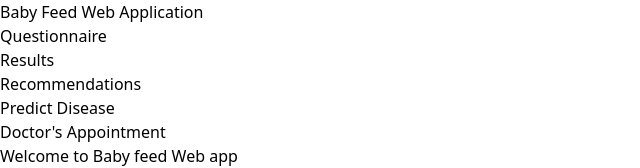
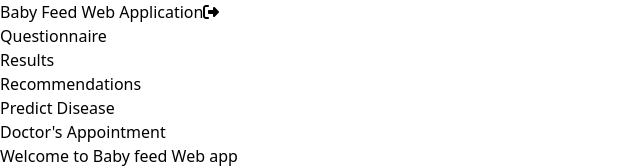
Before and after one commit to Harshith-Teja/Baby-feed-web-app, a React (Vite) app in the folder front-end/: page / in a window 1280 px wide. Shown: the top 168 px of the page, without its empty margins (0-640 px from the left). Built offline with nearby package versions, Linux system fonts and the light colour scheme.

Commit message:
Ready to deploy

```diff
--- a/front-end/src/components/Header.jsx
+++ b/front-end/src/components/Header.jsx
@@ -1,9 +1,23 @@
-import React from "react";
+import { FontAwesomeIcon } from "@fortawesome/react-fontawesome"
+import { faRightFromBracket } from "@fortawesome/free-solid-svg-icons"
+import { useNavigate } from "react-router-dom";
+import axios from '../api/axios'
 
 export const Header = () => {
+  const navigate = useNavigate()
+
+  const handleLogout = async () => {
+      await axios.get('/logout')
+      navigate('/login')
+  }
+
   return (
-    <header className="bg-gradient-to-r from-indigo-400 to-cyan-400 shadow-2xl shadow-indigo-500/50 text-slate-100 text-4xl text-center p-4">
+    <header className="bg-gradient-to-r from-indigo-400 to-cyan-400 shadow-2xl shadow-indigo-500/50 text-slate-100 text-4xl text-center p-4 relative">
       Baby Feed Web Application
+
+      <span className="absolute inset-y-0 right-0 p-4">
+      <FontAwesomeIcon icon={faRightFromBracket} onClick={handleLogout}/>
+      </span>
     </header>
   );
 };
```
